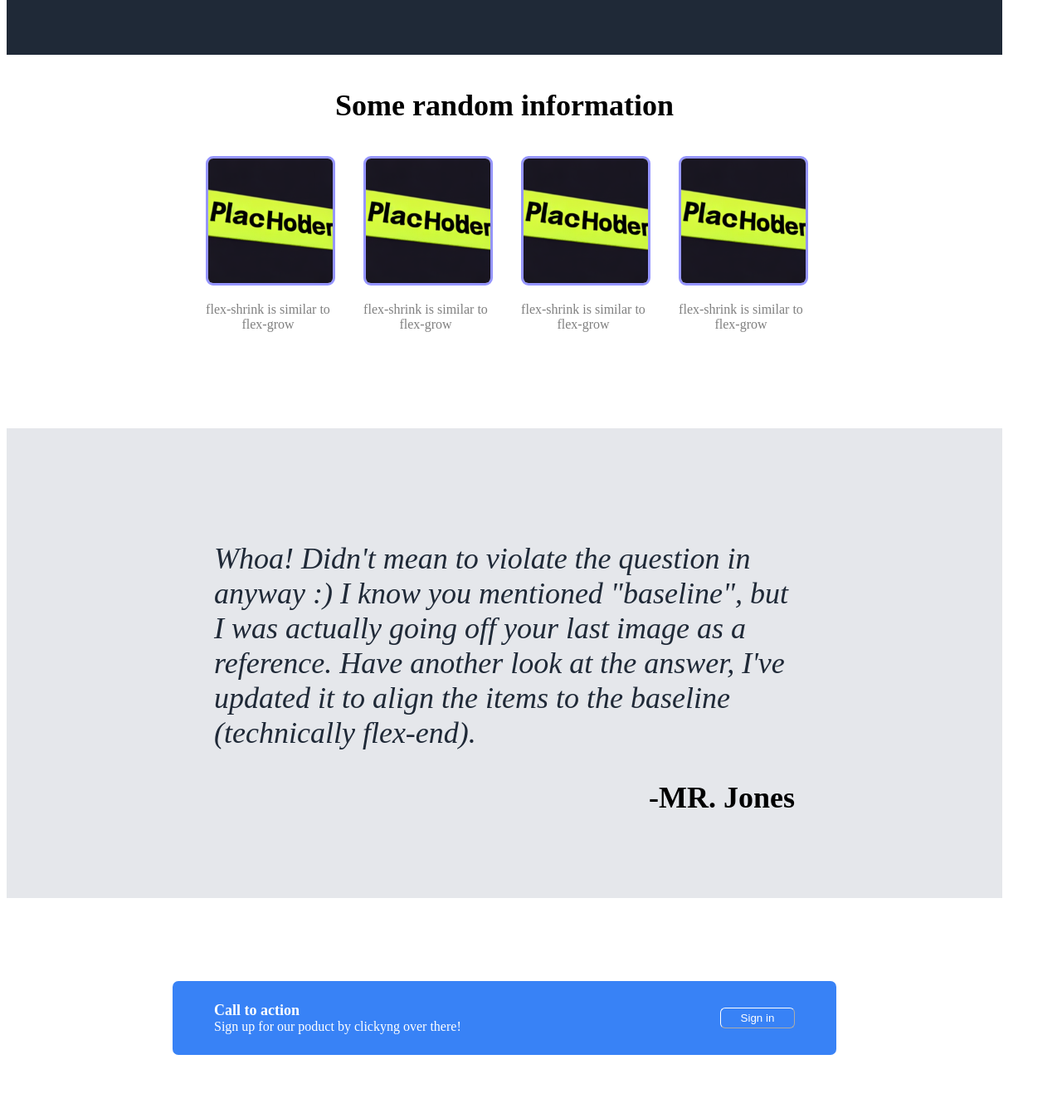
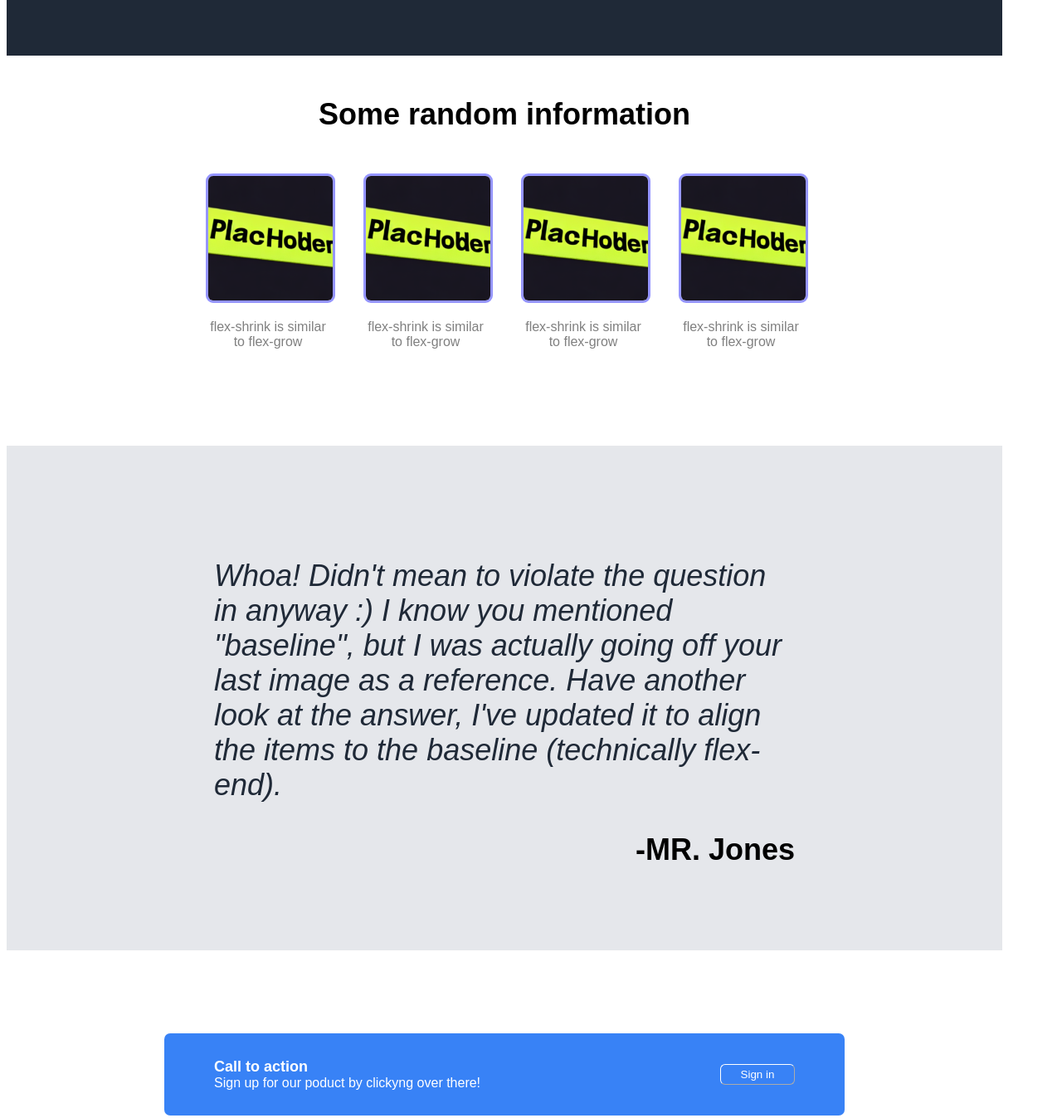
Before and after one commit to nikypiky/landing-page, a plain HTML site: page index.html in a window 1280 px wide. Shown: the part 329-1676 px from the top of the page at 83% size. Drawn offline with Linux system fonts and the light colour scheme.

Commit message:
adding final touches

```diff
--- a/styles.css
+++ b/styles.css
@@ -1,5 +1,6 @@
 body {
     width: 1200px;
+    font-family: Arial, Helvetica, sans-serif;
 }
 
 .top {
@@ -82,7 +83,7 @@ a {
 .info-header {
     font-size: 36px;
     font-weight: 800;
-    margin: 40px;
+    margin: 50px;
 }
 
 .icons {
@@ -142,7 +143,7 @@ a {
     width: 700px;
     border-radius: 7px;
     display: flex;
-    padding: 25px 50px 25px 50px;
+    padding: 30px 60px 30px 60px;
     justify-content: space-between;
     align-items: center;
 
```
